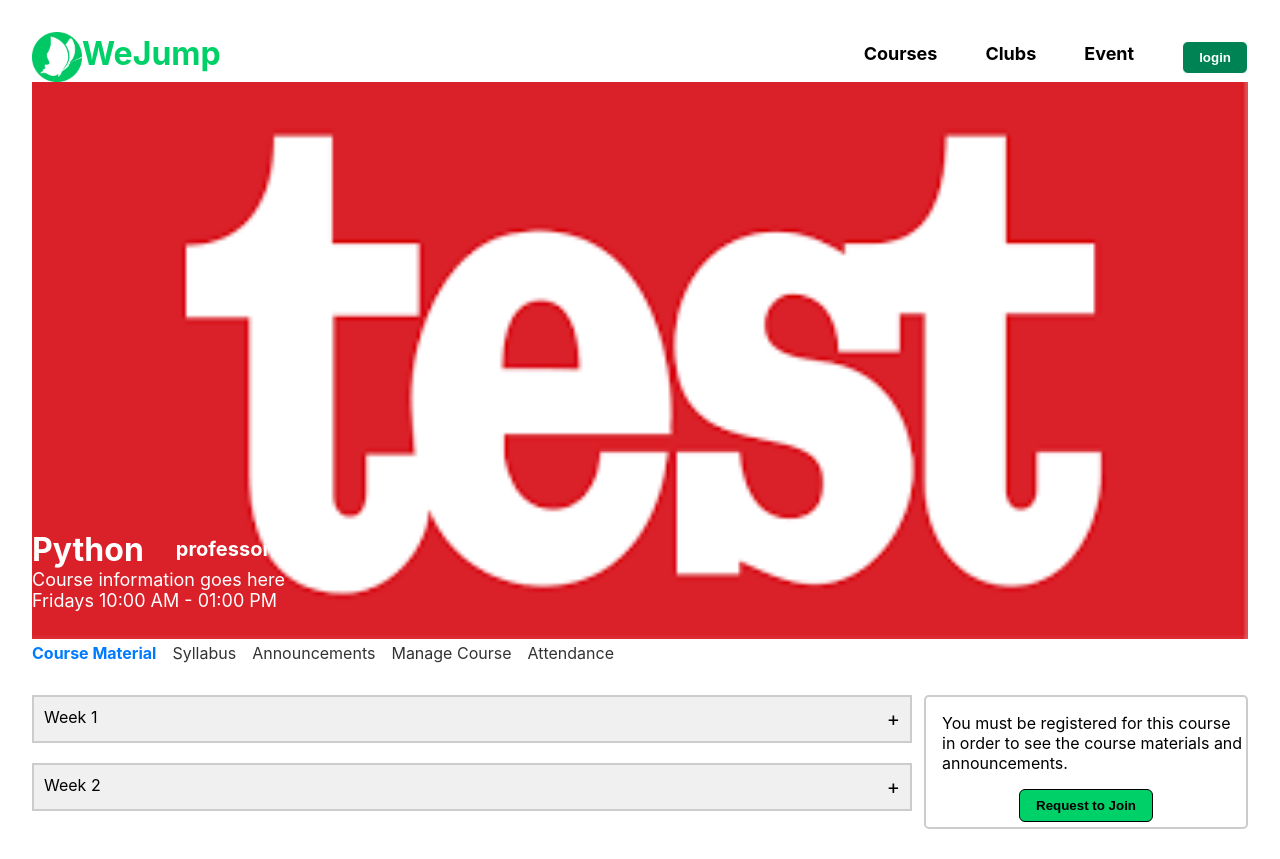
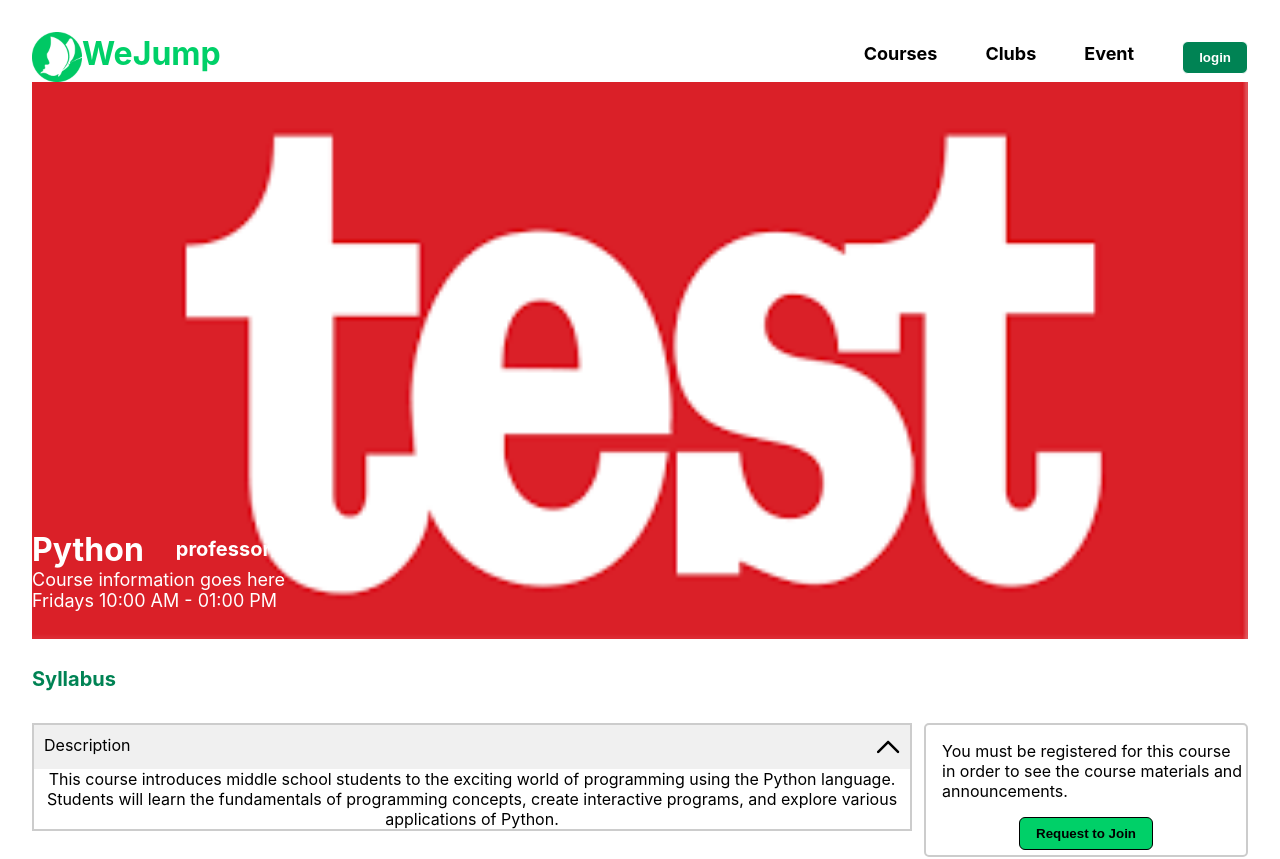
Before and after one commit to krokerdile/weJump_Fe, a React (Vite) app: page /weJump_Fe/Courses/1 in a window 1280 px wide. Shown: the top 859 px of the page. Built offline with nearby package versions, Linux system fonts and the light colour scheme.

Commit message:
feat: change nav catagory using registeredCheck and adminCheck

```diff
--- a/src/components/Courses/CoursePage/Nav.jsx
+++ b/src/components/Courses/CoursePage/Nav.jsx
@@ -2,9 +2,10 @@ import React, { useState } from "react";
 import { Link } from "react-router-dom";
 import styled from "styled-components";
 
-const Nav = ({ onClick }) => {
-  const [selectedNavItem, setSelectedNavItem] = useState("Course Material");
+const Nav = ({ onClick, registeredCheck}) => {
+  const [selectedNavItem, setSelectedNavItem] = useState("Syllabus");
   const [prevNavItem, setPrevNavItem] = useState(null);
+  const [adminCheck, setAdminCheck] = useState(false);
 
   const handleNavbarClick = (text) => {
     setPrevNavItem(selectedNavItem);
@@ -13,21 +14,41 @@ const Nav = ({ onClick }) => {
   };
   return (
     <NavWrapper>
+      {registeredCheck && (
         <Link to="#" onClick={() => handleNavbarClick("Course Material")} className={selectedNavItem === "Course Material" ? "selected" : ""}>
           Course Material
         </Link>
+      )}
       <Link to="#" onClick={() => handleNavbarClick("Syllabus")} className={selectedNavItem === "Syllabus" ? "selected" : ""}>
         Syllabus
       </Link>
-      <Link to="#" onClick={() => handleNavbarClick("Announcements")} className={selectedNavItem === "Announcements" ? "selected" : ""}>
+      {registeredCheck && (
+        <Link
+          to="#"
+          onClick={() => handleNavbarClick("Announcements")}
+          className={selectedNavItem === "Announcements" ? "selected" : ""}
+          >
           Announcements
         </Link>
-      <Link to="#" onClick={() => handleNavbarClick("Manage Course")} className={selectedNavItem === "Manage Course" ? "selected" : ""}>
+      )}
+      {adminCheck && (
+        <>
+          <Link
+            to="#"
+            onClick={() => handleNavbarClick("Manage Course")}
+            className={selectedNavItem === "Manage Course" ? "selected" : ""}
+          >
             Manage Course
           </Link>
-      <Link to="#" onClick={() => handleNavbarClick("Attendance")} className={selectedNavItem === "Attendance" ? "selected" : ""}>
+          <Link
+            to="#"
+            onClick={() => handleNavbarClick("Attendance")}
+            className={selectedNavItem === "Attendance" ? "selected" : ""}
+          >
             Attendance
           </Link>
+        </>
+      )}
     </NavWrapper>
   );
 };
@@ -37,19 +58,22 @@ export default Nav;
 const NavWrapper = styled.div`
   display: flex;
   gap: 1rem;
+  margin-top:1.5rem;
+  font-size: ${(props) => props.theme.fontSize["category"]};
+  font-weight: ${(props) => props.theme.fontWeight["category"]};
 
   a {
     text-decoration: none;
-    color: #333;
+    color: ${(props) => props.theme.color["black"]};
     transition: color 0.3s ease-in-out;
 
     &.selected {
       font-weight: bold;
-      color: #007bff;
+      color: ${(props) => props.theme.color["undecided"]};
     }
 
     &:hover {
-      color: #007bff;
+      color: ${(props) => props.theme.color["undecided"]};
     }
   }
 `;
--- a/src/pages/CoursePage.jsx
+++ b/src/pages/CoursePage.jsx
@@ -32,8 +32,9 @@ const EnrolledCourses = [
 
 const CoursePage = () => {
   const { courseID } = useParams();
-  const [selectedNavItem, setSelectedNavItem] = useState("Course Material");
+  const [selectedNavItem, setSelectedNavItem] = useState("Syllabus");
   const [loginCheck, setLoginCheck] = useState(false);
+  const [registeredCheck, setRegisteredCheck] = useState(false);
 
   const course = EnrolledCourses.find((course) => course.courseID === courseID);
 
@@ -56,7 +57,7 @@ const CoursePage = () => {
           </CourseAbout>
         </CourseDetail>
         <div className="CoursePageMainWrapper">
-          <Nav onClick={handleNavbarClick} />
+          <Nav onClick={handleNavbarClick} registeredCheck={registeredCheck}/>
           <ContentWrapper>
             <DetailWrapper>
               {selectedNavItem === "Course Material" && <CourseMetarial />}
@@ -65,7 +66,7 @@ const CoursePage = () => {
               {selectedNavItem === "Manage Course" && <ManageCourse />}
               {selectedNavItem === "Attendance" && <ManageAttendance />}
             </DetailWrapper>
-            {loginCheck ? <ToDo /> : <Join />}
+            {registeredCheck ? <ToDo /> : <Join />}
           </ContentWrapper>
         </div>
       </div>
```
Lines whose indentation alone changed are shown as unchanged.
